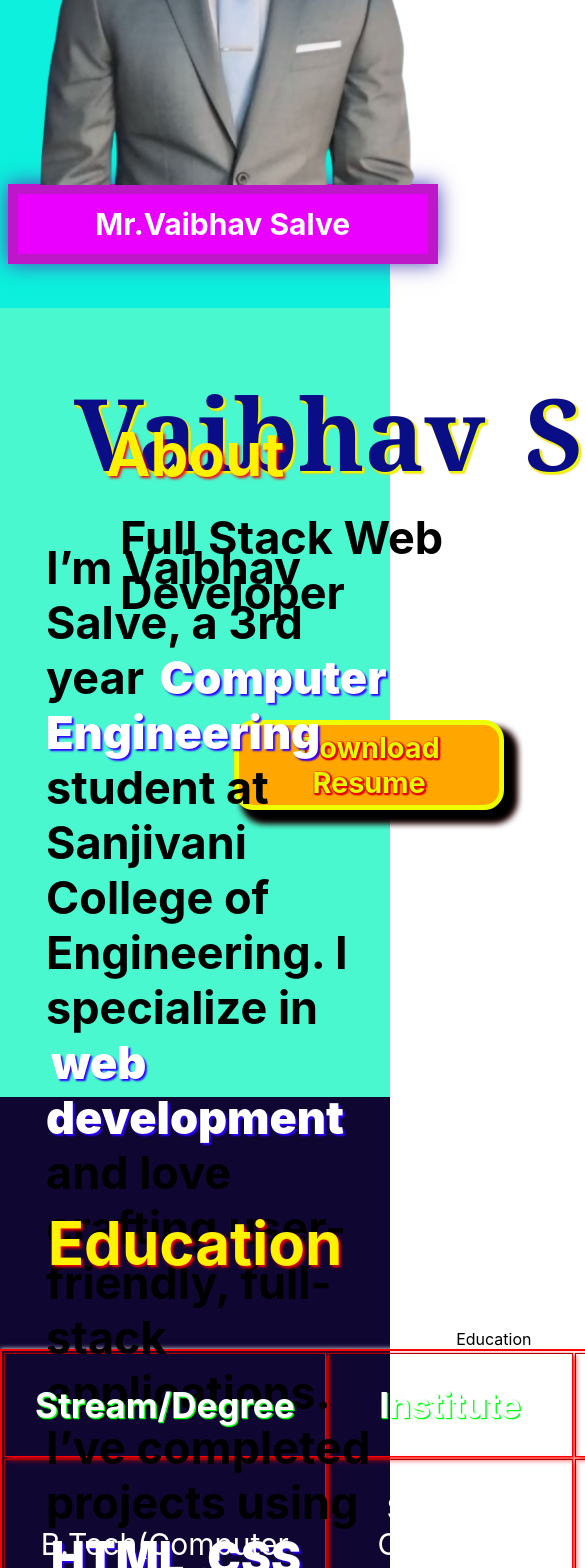
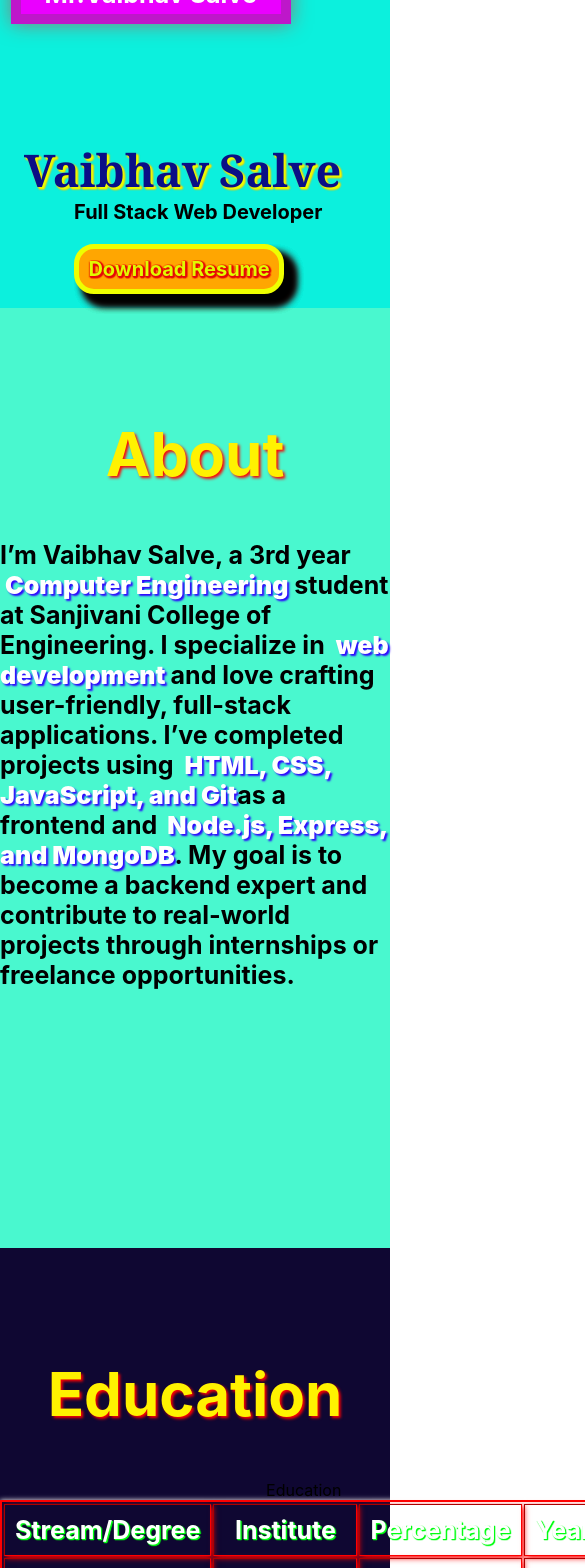
Before and after one commit to abcdjjejejsj/Vaibhav_portfolio, a React (Create React App) app: page / in a window 390 px wide. Shown: the part 432-2000 px from the top of the page, 585 px wide, since content can reach past the window. Built offline with nearby package versions, Linux system fonts and the light colour scheme.

Commit message:
Update App.css

```diff
--- a/src/App.css
+++ b/src/App.css
@@ -501,3 +501,227 @@ a{
   text-align: center;
 
 }
+ @media (max-width:480px) {
+    .navStyle{
+      width:380px;
+      background-color: rgb(4, 136, 129);
+      height:50px;
+
+    }
+
+    .liStyle{
+      display:flex;
+      flex-direction: column;
+      background-color: #06124ed0;
+      margin-top:50px;
+      gap:15px;
+      font-size:20px;
+      visibility: hidden;
+    }
+
+
+
+
+
+
+
+.underStyle{
+   background-color: rgb(252, 255, 66);
+   height:4px;
+   width:0px;
+   margin-left:110px;
+}
+
+
+
+   .photo img{
+  height:300px;
+  width:300px;
+  margin-top:-20px;
+}
+
+.plate{
+  width:260px;
+  height:40px;
+  font-size: 25px;
+  margin-left: 3px;
+}
+
+.myname{
+  font-size:45px;
+  margin-left: 0px;
+  padding-right:10px;
+
+}
+
+.curs{
+   margin-left:-50px;
+   padding: 0px;
+}
+
+p{
+  font-size:20px;
+  margin:0px;
+  padding:0px;
+}
+.btn{
+  height:40px;
+  width:200px;
+  margin:0px;
+  padding:0px;
+  font-size: 20px;
+  margin-top:20px;
+}
+.mainAb{
+  height:930px;
+}
+.abt,
+.abt .hgt{
+  font-size:25px;
+
+}
+
+.edu{
+  background-color: #0f0732;
+  height:779px;
+  padding-top:10px;
+}
+
+table{
+  border:2px solid red;
+  text-align: center;
+  box-shadow: 0px 0px 5px white;
+
+}
+td,
+th{
+  padding:10px;
+  color:white;
+  font-size:20px;
+  box-shadow:2px 2px 6px red;
+}
+
+th{
+  font-size:25px;
+  text-shadow:1px 1px 1px rgb(0, 255, 17),1px 1px 1px rgb(0, 255, 17),1px 1px 1px rgb(0, 255, 17);
+
+}
+
+.mainTab{
+  border:2px solid green;
+  height:450px;
+  width:290px;
+  overflow:scroll;
+}
+.out{
+  border:3px solid rgb(255, 255, 255);
+  height:350px;
+  width: 250px;
+  background-color:rgb(115, 1, 255);
+  border-radius: 30px;
+  box-shadow: 0px 0px 10px rgb(76, 243, 255),0px 0px 20px rgb(5, 255, 234),0px 0px 40px rgb(0, 255, 217);
+}
+.card-head{
+  color:rgb(0, 255, 238);
+  font-size:35px;
+  text-align:center;
+}
+.card-ul{
+  display:flex;
+  flex-direction: column;
+  gap:40px;
+
+}
+
+.card-ul li{
+  color:white;
+  font-size:20px;
+  font-weight:bolder;
+  list-style-type:none;
+  margin-left:30px;
+}
+
+.card-div{
+  display:flex;
+  justify-content: space-around;
+  flex-direction: column;
+  gap:45px;
+  margin-left:20px;
+}
+
+.Skill{
+  height:1900px;
+}
+
+.Main-proj{
+  height:1900px;
+}
+
+
+.main_card{
+  height:390px;
+  width:260px;
+  }
+
+.prof{
+  height:100px;
+  width:100px;
+ }
+
+.nme{
+  font-size:20px;
+  margin-left:25%;
+}
+.con a img{
+  height:35px;
+  width:50px;
+  margin-top:5px;
+
+}
+
+.con{
+  display: flex;
+  justify-content: center;
+}
+
+.conVal img{
+  height:30px;
+  width:30px;
+
+}
+.conVal{
+  font-size: 15px;
+  display: flex;
+}
+
+#insta{
+  width:60px;
+  height: 30px;
+  margin-top:10px;
+  margin-left:10px;
+}
+
+#git{
+  width:40px;
+  margin-left:20px;
+  margin-top:7px;
+}
+
+.main_con{
+  background-color: #4c8df5;
+  height:800px;
+  padding-top:1px;
+}
+
+.main_foot{
+  background-color: black;
+  height:70px;
+  padding:1px;
+}
+
+.footex{
+  color:white;
+  text-align: center;
+
+}
+  }
```
